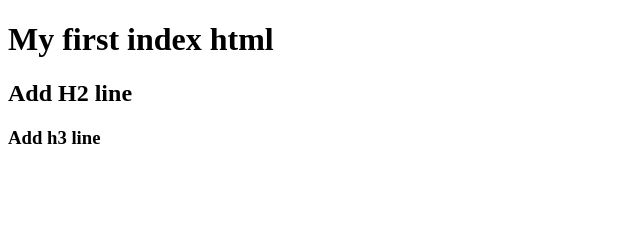
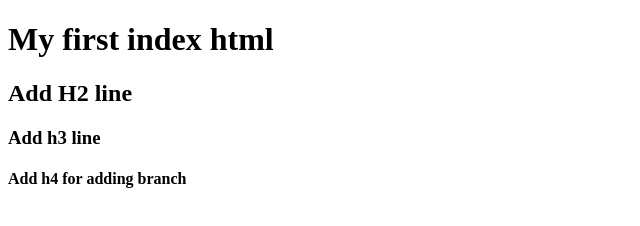
Before and after one commit to ChanTiong/landingpage, a plain HTML site: page index.html in a window 1280 px wide. Shown: the whole page, without its empty margins (0-640 px from the left). Drawn offline with Linux system fonts and the light colour scheme.

Commit message:
test branch

```diff
--- a/index.html
+++ b/index.html
@@ -9,5 +9,6 @@
     <h1>My first index html</h1>
     <h2>Add H2 line</h2>
     <h3>Add h3 line</h3>
+    <h4>Add h4 for adding branch</h4>
 </body>
 </html>
```
